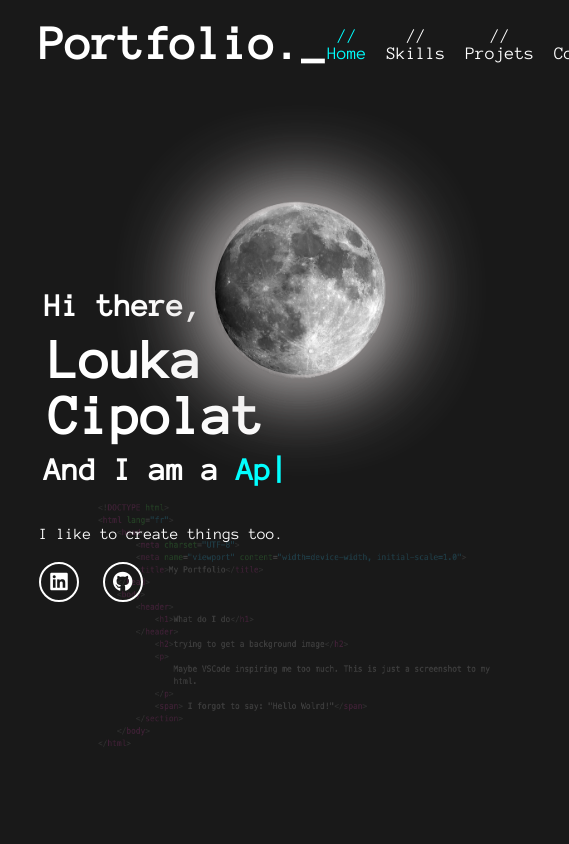
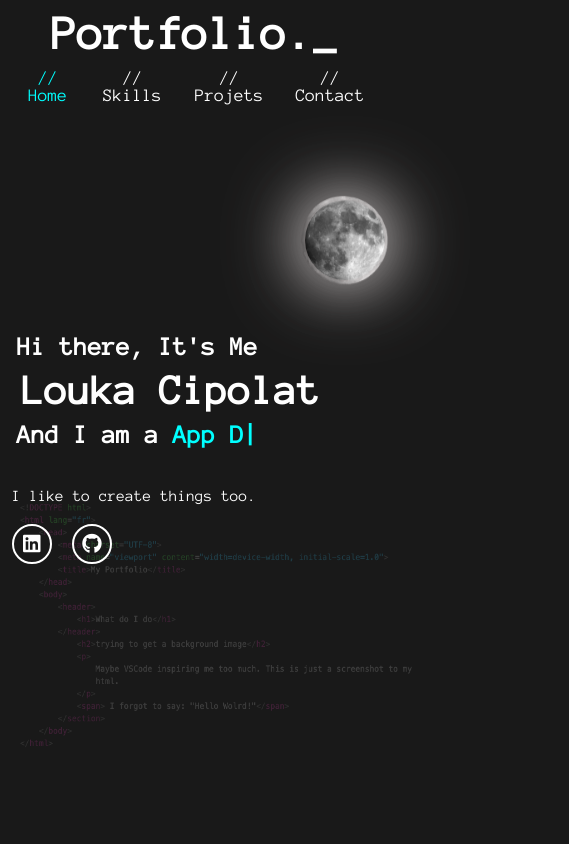
Before and after one commit to LoukaC/Portfolio, a website: page index.html in a window 390 px wide. Shown: the top 844 px of the page, 569 px wide, since content can reach past the window. Drawn offline with nearby package versions, Linux system fonts and the light colour scheme.

Commit message:
media queries

```diff
--- a/index.js
+++ b/index.js
@@ -52,10 +52,3 @@ window.onscroll =() =>{
         }
     })
 }
-
-
-// header fixe
-
-let header = document.querySelector('header');
-
-header.classList.toggle('fixed', window.scrollY > 100)
--- a/styles.css
+++ b/styles.css
@@ -24,12 +24,8 @@ header {
     display: flex;
     text-align: center;
     justify-content: space-between;
-    padding:  20px 10% 20px 10%;
+    padding:  20px 10%;
     z-index: 100;
-}
-
-.header .fixed {
-    border-bottom: 2px solid white;
 }
 
 .logo{
@@ -492,8 +488,91 @@ li{
 
 footer {
     text-align: center;
-
     width: 100%;
     background: transparent;
     font-family: 'Anonymous Pro';
+    font-size: 18px;
 }
+
+
+
+/* breakpoints */
+
+@media ( max-width: 900px){
+
+    html{
+        font-size: 60%;
+    }
+
+    header{
+        padding: 10px 5%;
+    }
+
+    section {
+        padding: 14rem 3% 0rem;
+    }
+
+    footer{
+        padding: 10px 5%;
+    }
+
+     .moon{
+        width: 100px;
+        height: 100px;
+    }
+
+    .moon-pulse{
+        width: 80px;
+        height: 80px;
+        top: 10px;
+    }
+
+}
+
+
+@media ( max-width: 800px){
+
+    header{
+        display: flex;
+        flex-direction: column;
+        gap: 10px
+    }
+
+    .skill-content{
+        flex-wrap: wrap;
+    }
+
+
+    .html img{
+        top: 500px;
+        left: 55%;
+
+    }
+
+    .home-content h1 {
+        font-size: 42px;
+    }
+
+     .home-content h3 {
+        font-size: 26px;
+
+    }
+
+    .project-content{
+        grid-template-columns: unset;
+    }
+
+     #project{
+        padding-bottom: 1000px;
+    }
+}
+
+@media ( max-width: 530px){
+
+
+    #skill{
+        padding-bottom: 1200px;
+    }
+
+
+}
```
